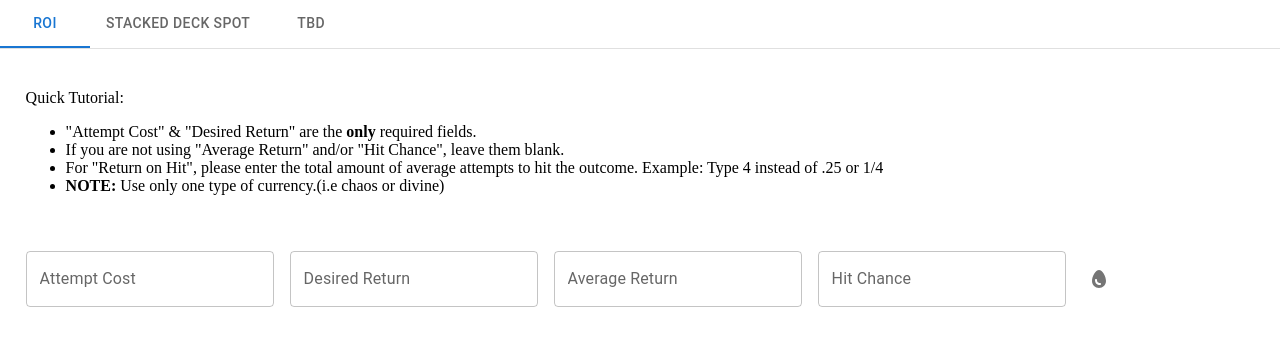
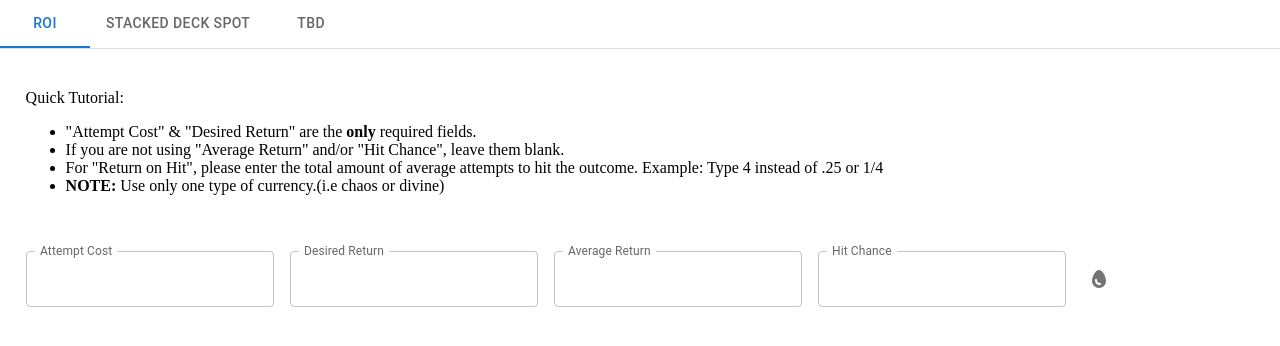
Before and after one commit to zanehamadi/random-poe-stuff, a React (Create React App) app: page / in a window 1280 px wide. Shown: the top 346 px of the page. Built offline with nearby package versions, Linux system fonts and the light colour scheme.

Commit message:
Changed logic for input fields in ROI calculator

```diff
--- a/src/Components/ROI-Calculator/ROICalculator.js
+++ b/src/Components/ROI-Calculator/ROICalculator.js
@@ -132,6 +132,28 @@ export default function ROICalculator() {
         if(validChecker) setSubmit(false)
     }
 
+    React.useEffect(() => {
+        console.log(attemptCost)
+    }, [attemptCost])
+
+    let roiFieldValidator = (val, inputType) => {
+        switch(inputType){
+            case 'attempt':
+                isNaN(parseFloat(val)) ?  setAttemptCost('') : setAttemptCost(parseFloat(val))
+                break;
+            case 'desired':
+                isNaN(parseFloat(val)) ?  setHitVal('') : setHitVal(parseFloat(val))
+                break;
+            case 'average':
+                isNaN(parseFloat(val)) ?  setAvgReturn('') : setAvgReturn(parseFloat(val))
+                break;
+            case 'hit':
+                isNaN(parseFloat(val)) ?  setAvgHit('') : setAvgHit(parseFloat(val))
+                break;
+            default:
+                break;
+        }
+    }
     return (
         <>
         {errorValidation && <Alert onClose={() => {setErrorValidation(false)}} severity="error">Please make sure you have entered an attempt cost and a desired return.</Alert>}
@@ -159,16 +181,16 @@ export default function ROICalculator() {
 
             <Stack className="roi-stack" spacing={2} direction="row">
                 <Tooltip title="Enter the amount required for each attempt">
-                    <TextField value={attemptCost} type="number" className="roi-text-field"  onChange={e => setAttemptCost(parseFloat(e.target.value))} label="Attempt Cost"></TextField>
+                    <TextField value={attemptCost} InputLabelProps={{shrink: true}} type="number" step=".01" onChange={e => roiFieldValidator(e.target.value, 'attempt')} label="Attempt Cost"></TextField>
                 </Tooltip>
                 <Tooltip title="Enter how much the item will be sold if you hit the desired outcome">
-                    <TextField value={hitVal} type="number" className="roi-text-field"  onChange={e => setHitVal(parseFloat(e.target.value))} label="Desired Return"></TextField>
+                    <TextField value={hitVal} InputLabelProps={{shrink: true}} type="number" step=".01" className="roi-text-field"  onChange={e => roiFieldValidator(e.target.value, 'desired')} label="Desired Return"></TextField>
                 </Tooltip>
                 <Tooltip title="Enter the average return of item sold if you do not hit the desired outcome">
-                    <TextField value={avgReturn} type="number" className="roi-text-field"  onChange={e => setAvgReturn(parseFloat(e.target.value))} label="Average Return"></TextField>
+                    <TextField value={avgReturn} InputLabelProps={{shrink: true}} type="number" step=".01" className="roi-text-field"  onChange={e => roiFieldValidator(e.target.value, 'average') && setAvgReturn(parseFloat(e.target.value)) } label="Average Return"></TextField>
                 </Tooltip>
                 <Tooltip title="Enter the hit chance of desired out come.">
-                    <TextField value={avgHit} type="number" className="roi-text-field"  onChange={e => setAvgHit(parseFloat(e.target.value))} label="Hit Chance"></TextField>
+                    <TextField value={avgHit} InputLabelProps={{shrink: true}} type="number" step=".01" className="roi-text-field"  onChange={e => roiFieldValidator(e.target.value, 'hit')} label="Hit Chance"></TextField>
                 </Tooltip>
                 {!submit ?
                     <Tooltip title="Submit">
```
